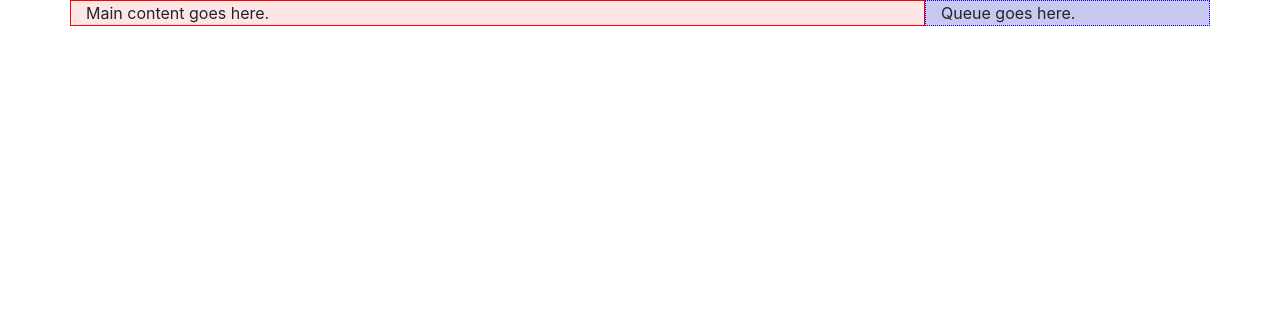
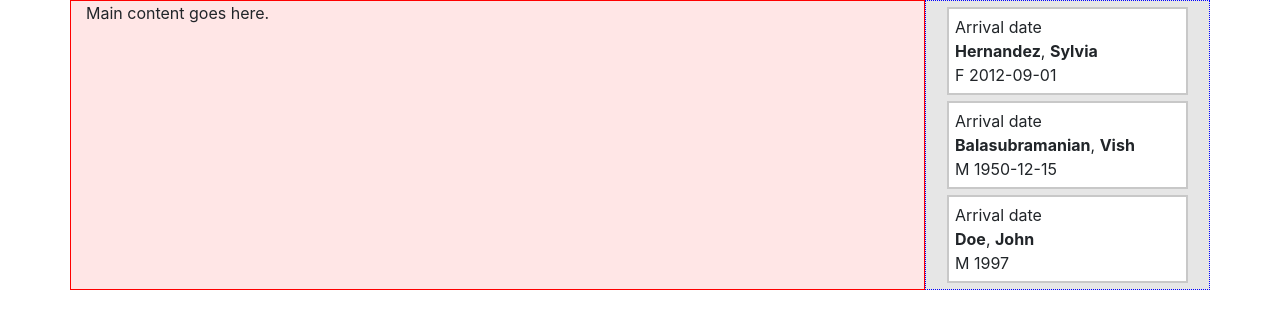
Before and after one commit to tag/project-triage-2019, a PHP site: page / in a window 1280 px wide. Shown: the part 56-385 px from the top of the page. Run offline with PHP 8.4, Linux system fonts and the light colour scheme.

Commit message:
Added Vue.js waiting app

```diff
--- a/app/public/css/site.css
+++ b/app/public/css/site.css
@@ -5,5 +5,16 @@
 
 .queueView {
   border: 1px blue dotted;
-  background-color: rgb(200,200,240);
+  background-color: rgb(230,230,230);
 }
+
+.patientWaiting {
+  background-color: white;
+  margin: 6px;
+  padding: 6px;
+  border: 2px solid rgb(200,200,200);
+}
+
+.patientName {
+  font-weight: bold;
+}
--- a/app/public/index.html
+++ b/app/public/index.html
@@ -32,11 +32,17 @@
       <div id="mainContent" class="col-md">
         Main content goes here.
       </div>
-      <div class="col-md-3 queueView">
-        Queue goes here.
+      <div id="patientWaitingApp" class="col-md-3 queueView">
+        <div class="patient patientWaiting" v-for="patient in patients">
+          Arrival date<br>
+          <span class="patientName">{{ patient.lastName }}</span>,
+          <span class="patientName">{{ patient.firstName }}</span><br>
+          {{ patient.sexAtBirth }} {{ patient.dob }}
+        </div>
       </div>
     </div>
   </div>
-
+  <script src="https://cdn.jsdelivr.net/npm/vue/dist/vue.js"></script>
+  <script src="js/waiting.app.js"></script>
 </body>
 </html>
--- /dev/null
+++ b/app/public/js/waiting.app.js
@@ -0,0 +1,28 @@
+var waitingApp = new Vue({
+  el: '#patientWaitingApp',
+  data: {
+    patients: [
+      {
+        "patientGuid": "SOME-REALLY-LONG-1234",
+        "firstName": "Sylvia",
+        "lastName": "Hernandez",
+        "dob": "2012-09-01",
+        "sexAtBirth": "F"
+      },
+      {
+        "patientGuid": "SOME-REALLY-SHORT-5678",
+        "firstName": "Vish",
+        "lastName": "Balasubramanian",
+        "dob": "1950-12-15",
+        "sexAtBirth": "M"
+      },
+      {
+        "patientGuid": "SOME-UNIQUE-ABCDE1",
+        "firstName": "John",
+        "lastName": "Doe",
+        "dob": "1997",
+        "sexAtBirth": "M"
+      }
+    ]
+  }
+});
```
Also changed, not shown: app/public/dummy.php (added, +23 -0 lines).
